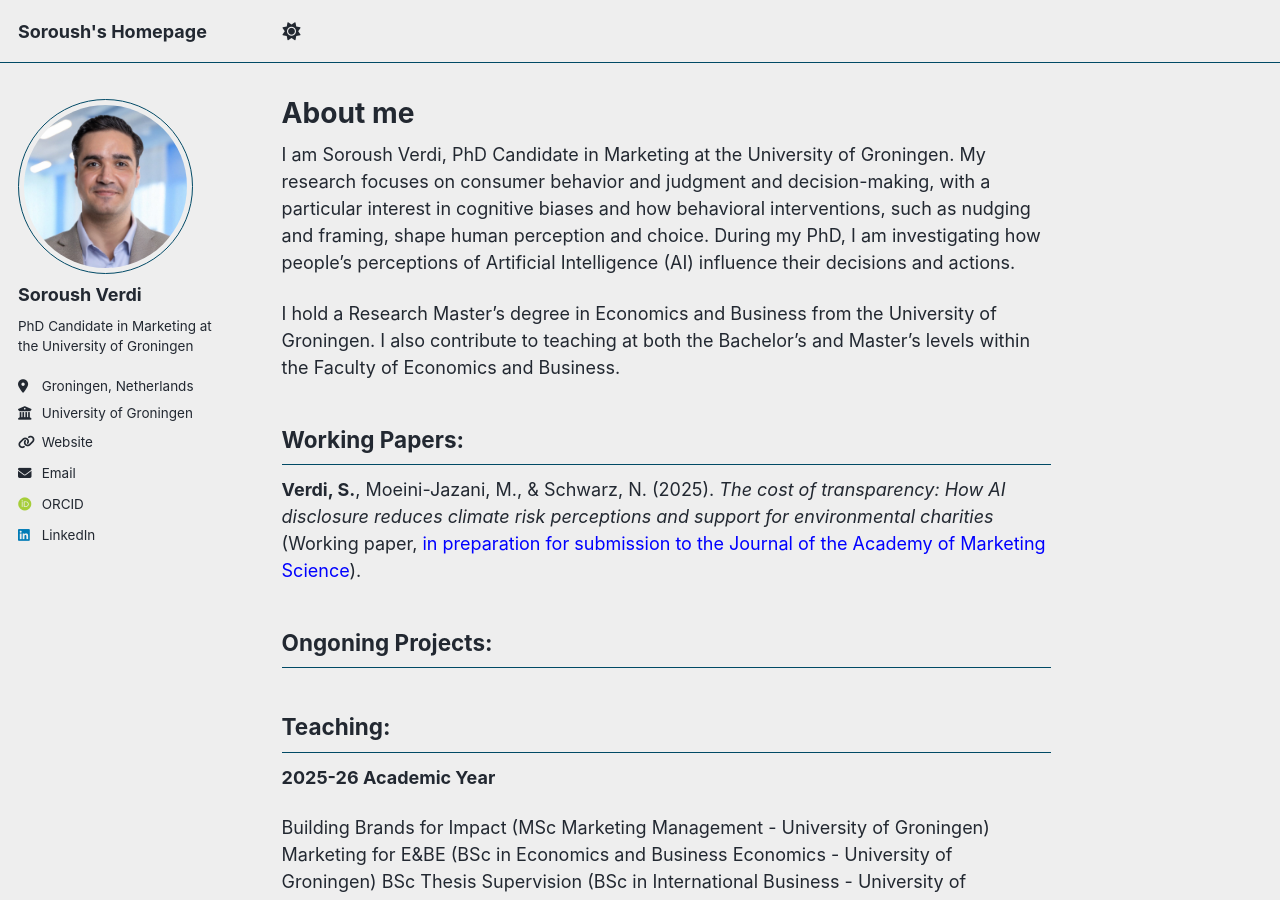
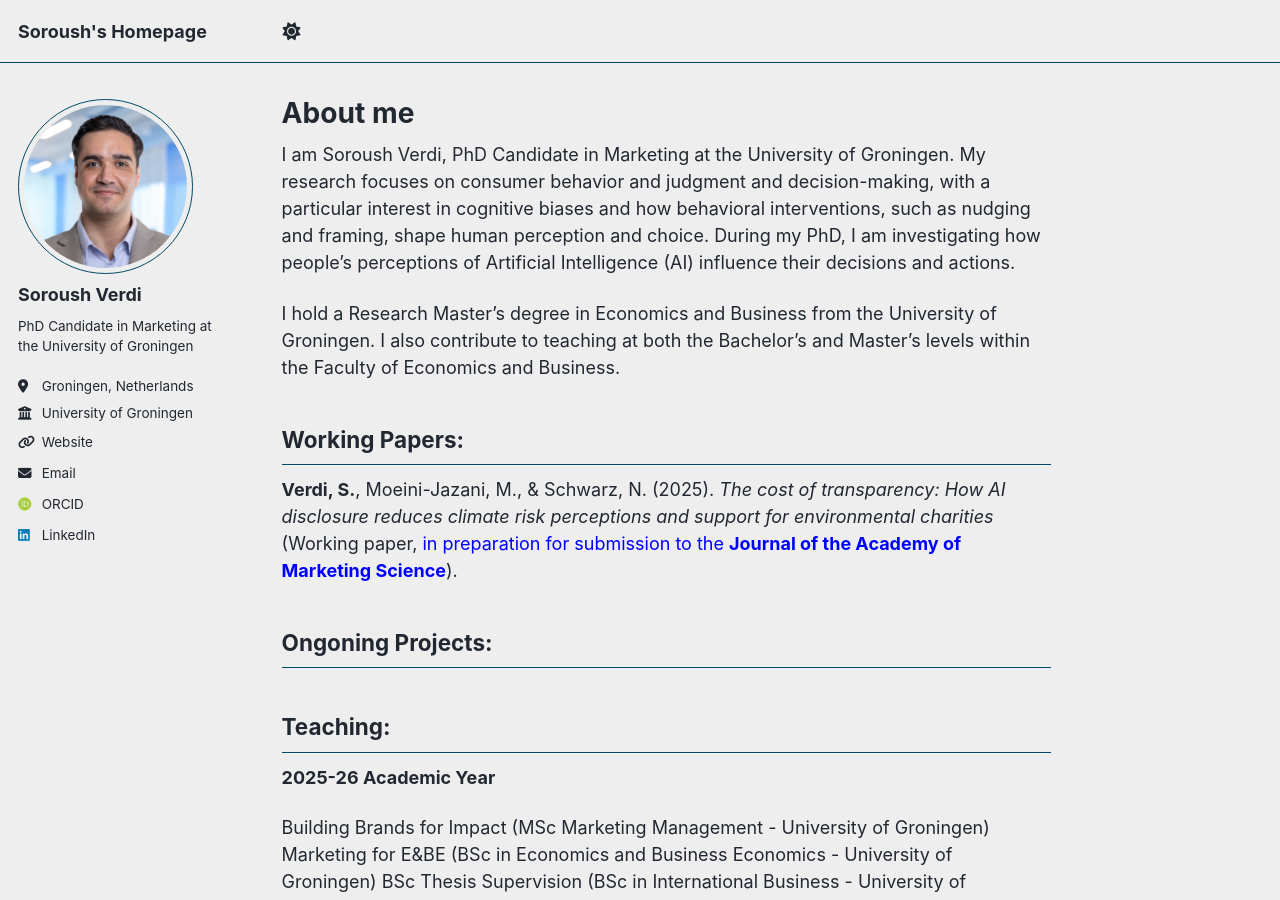
Before and after one commit to soroushverdi/soroushverdi.github.io, a Jekyll site: the page built from _pages/about.md, in a window 1280 px wide and 900 px high. Built offline with Jekyll 4.4.1, drawn with Linux system fonts in a browser that asks for light colours; some web fonts are replaced; a script that is not in the unit is left out.

Commit message:
Update about.md

```diff
--- a/_pages/about.md
+++ b/_pages/about.md
@@ -14,7 +14,7 @@ I hold a Research Master’s degree in Economics and Business from the Universit
 
 Working Papers:
 ------
-**Verdi, S.**, Moeini-Jazani, M., & Schwarz, N. (2025). *The cost of transparency: How AI disclosure reduces climate risk perceptions and support for environmental charities* (Working paper, <span style="color:blue">in preparation for submission to the Journal of the Academy of Marketing Science</span>).
+**Verdi, S.**, Moeini-Jazani, M., & Schwarz, N. (2025). *The cost of transparency: How AI disclosure reduces climate risk perceptions and support for environmental charities* (Working paper, <span style="color:blue">in preparation for submission to the **Journal of the Academy of Marketing Science**</span>).
 
 
 Ongoning Projects:
```
